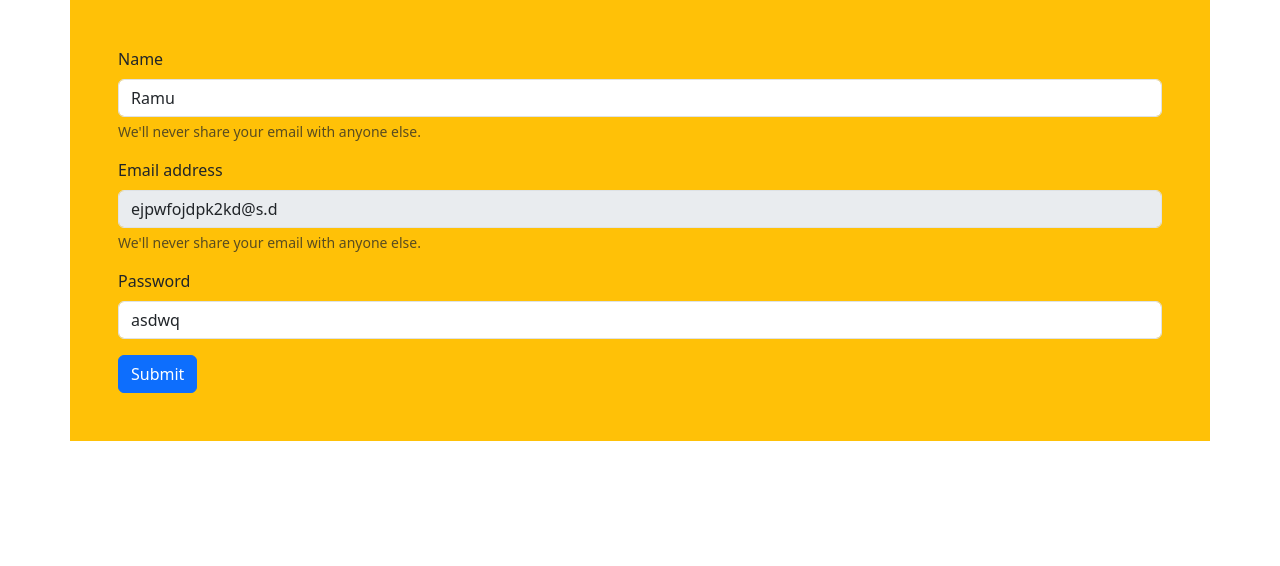
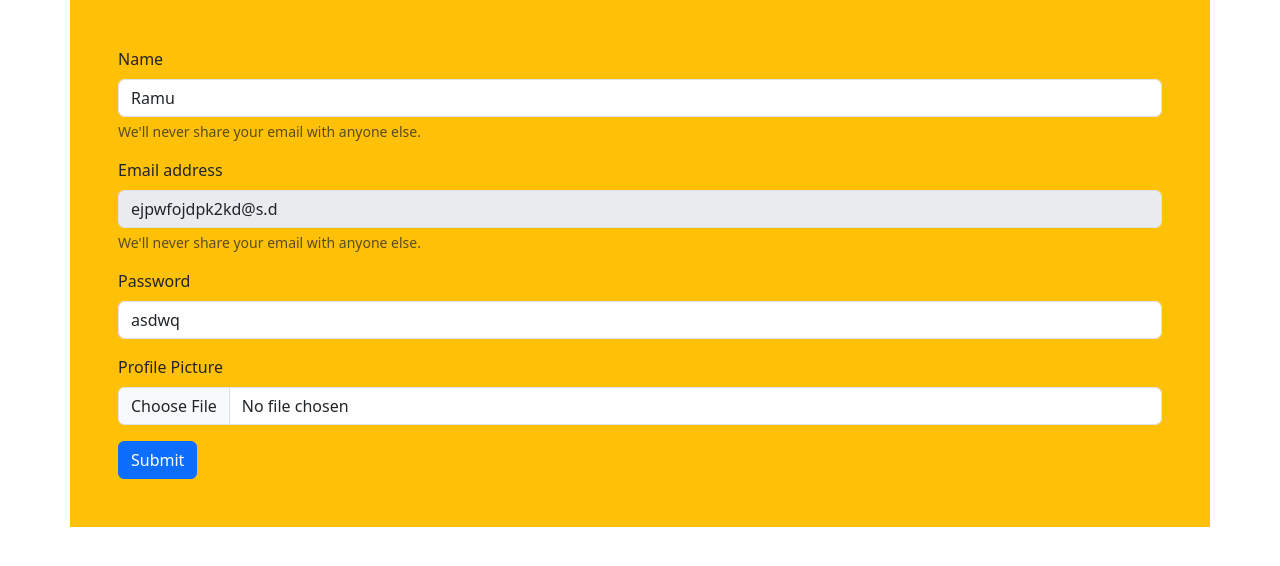
Before and after one commit to Itsajay12/Django_Crud, a Django app: a page that uses home/templates/update.html in a window 1280 px wide. Shown: the part 57-623 px from the top of the page. Run offline with Django 4.2, Linux system fonts and the light colour scheme; data comes from the database, SQL or seed files in the repository; both versions use the stored data as it was after the commit.

Commit message:
bugs fixed

```diff
--- a/home/templates/update.html
+++ b/home/templates/update.html
@@ -1,6 +1,6 @@
 {% extends 'base.html' %}
 {% block content %}
-  <form method="post" class="container bg-warning p-5">
+  <form method="post" class="container bg-warning p-5" enctype="multipart/form-data">
     {% csrf_token %}
     {% for val in query %}
       <div class="mb-3">
@@ -17,6 +17,11 @@
         <label for="exampleInputPassword1" class="form-label">Password</label>
         <input type="text" name="password" class="form-control" id="exampleInputPassword1" value="{{ val.password }}" required />
       </div>
+      <div class="mb-3">
+
+        <label for="exampleInputPassword1" class="form-label">Profile Picture</label>
+        <input type="file" name="file1" class="form-control" id="exampleInputPassword1" value="{{val.profile_pic.url}}" >
+      </div>
     {% endfor %}
     <button type="submit" class="btn btn-primary">Submit</button>
   </form>
--- a/home/templates/view.html
+++ b/home/templates/view.html
@@ -20,7 +20,7 @@
           <td>{{ val.password }}</td>
           {% if val.profile_pic %}
             <td>
-              <img src="{{ val.profile_pic }}" alt="" />
+              <img src="{{ val.profile_pic.url}}" alt=""  width="150px" height="150px" style="background-repeat: no-repeat;object-fit: cover;"/>
             </td>
           {% else %}
             <td>No Images</td>
```
Also changed, not shown: db.sqlite3, media/uploads/download.jpeg (added).
